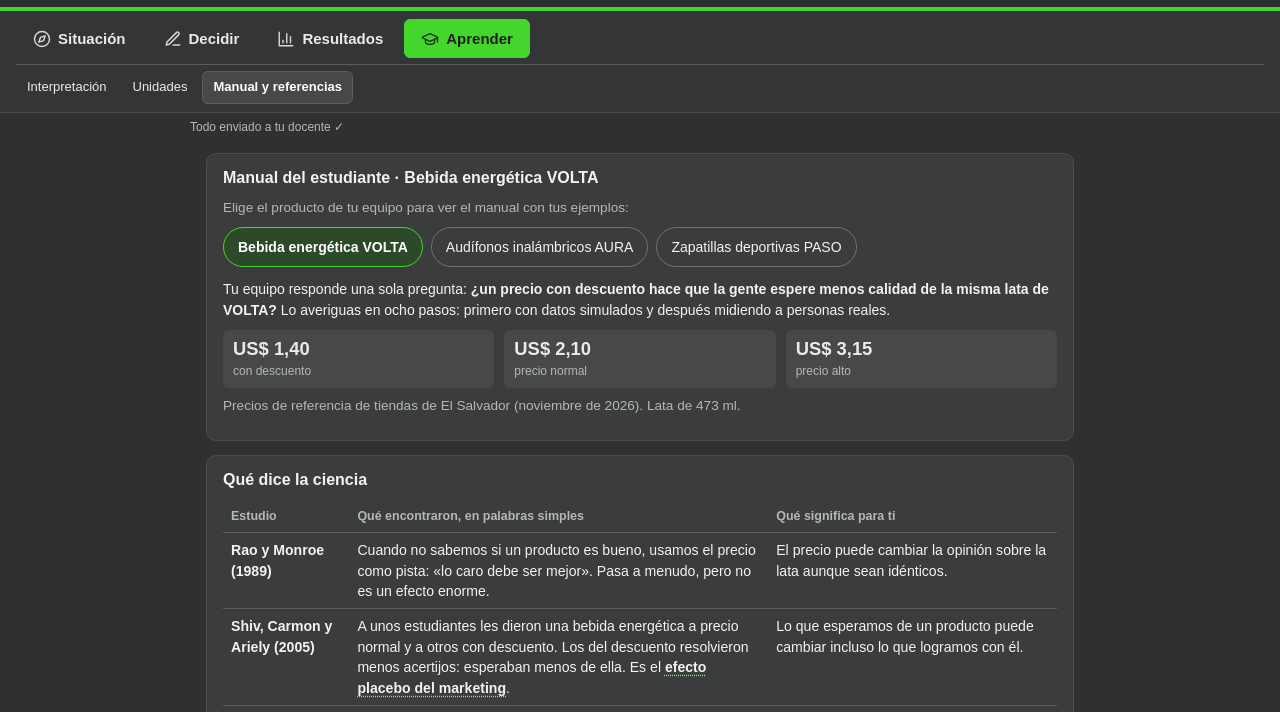
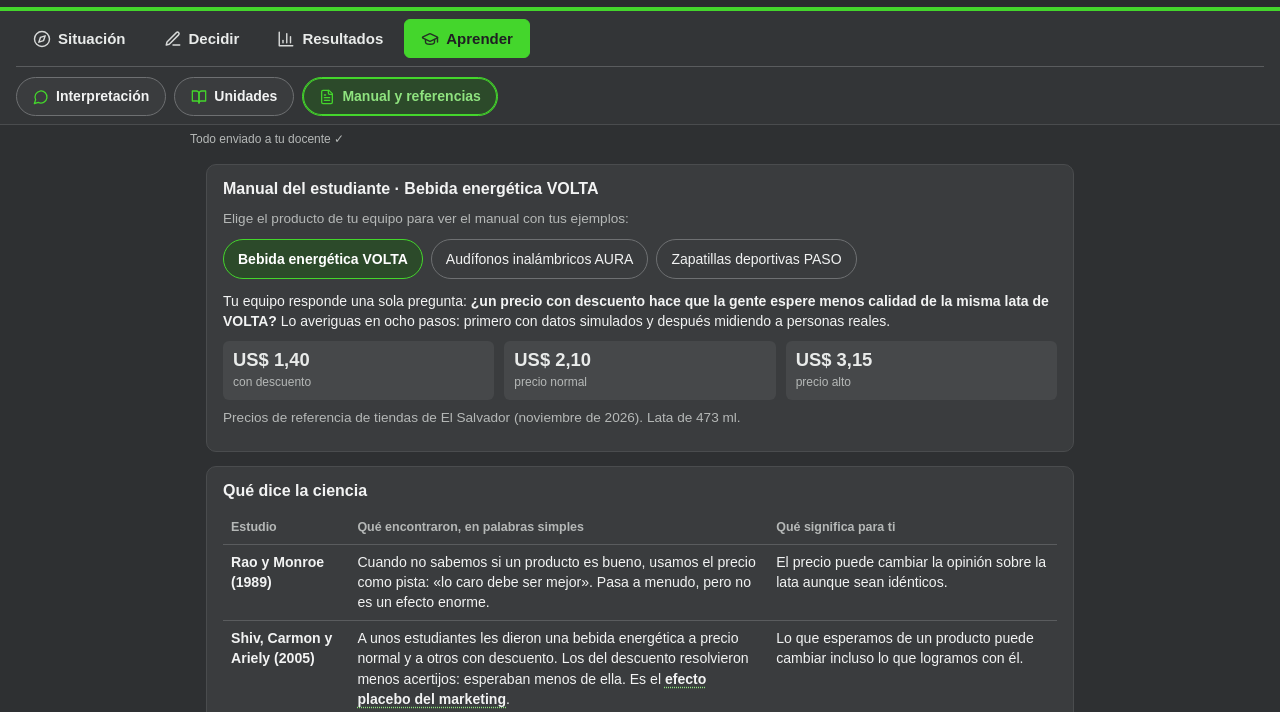
Before and after one commit to atilayasociados/simuladordeneurociencias, a plain HTML site: page index.html in a window 1280 px wide. Both pictures are taken after a click on the button "Ver Manual". Shown: the part 52-764 px from the top of the page. Drawn offline with nearby package versions, Linux system fonts and the light colour scheme.

Commit message:
Subpestañas más visibles: botones con borde, ícono y estado activo en verde
Co-Authored-By: Claude Opus 5.5 <noreply@anthropic.com>
Claude-Session: https://claude.ai/code/session_01CqwV8ZyvacdMH4EmvtSTJg

```diff
--- a/index.html
+++ b/index.html
@@ -550,6 +550,11 @@ body:not(.adm) .pjour a{color:#B5B8B7}body:not(.adm) .pjour a.cur{color:#fff}
 body:not(.adm) .pflow a,body:not(.adm) .pflow a b{color:#F2F3F3}body:not(.adm) .pflow a small{color:#B5B8B7}
 body:not(.adm) h2,body:not(.adm) h3,body:not(.adm) h4{color:#F2F3F3}
 body:not(.adm) .phero h2,body:not(.adm) .uhero h2{color:#fff}
+body:not(.adm) nav .sub{gap:8px;padding-top:10px;margin-top:8px}
+body:not(.adm) nav .sub a{display:inline-flex;align-items:center;gap:7px;background:#3A3C3E;border:1px solid #6E7072;border-radius:999px;padding:8px 16px;font-size:14px;font-weight:600;color:#F2F3F3;transition:border-color .15s,background .15s}
+body:not(.adm) nav .sub a .ico{width:16px;height:16px;color:#44D62C}
+body:not(.adm) nav .sub a:hover{border-color:#44D62C;background:#404244}
+body:not(.adm) nav .sub a.on{background:#2C4A2A;border-color:#44D62C;color:#8FE37F;box-shadow:inset 0 0 0 1px #44D62C}
 </style>
 </head><body>
 <header class="nopm">
@@ -982,13 +987,14 @@ setInterval(()=>{if(BACKEND&&pending())sync();},15000);
 window.addEventListener('online',()=>sync());
 
 /* ---------- navegación ---------- */
+const SICO={caso:'clip',equipo:'users',simular:'flask',experimento:'hand',resultados:'trend',comparar:'cmp',interpretacion:'msg',unidades:'book',manual:'doc',docente:'school'};
 const GICO={'Situación':'compass','Decidir':'pen','Resultados':'chart','Aprender':'grad','Docente':'school'};
 function currentTab(){if(DOCMODE)return 'docente';const h=(location.hash||'').slice(1);return VIEWS.includes(h)?h:'caso';}
 function showTab(){
   if(DOCMODE){VIEWS.forEach(x=>$('t-'+x).classList.toggle('hidden-tab',x!=='docente'));$('nav').innerHTML='';$('bar').hidden=true;$('status').hidden=true;if(!DTOK&&!demoOn&&AXM===null)AX_mostrar('ingresar');return;}
   const t=currentTab(),g=GROUPS.find(x=>x.v.some(y=>y[0]===t));
   VIEWS.forEach(x=>{$('t-'+x).classList.toggle('hidden-tab',x!==t||(x!=='docente'&&x!=='manual'&&x!=='unidades'&&!S.joined));});
-  $('nav').innerHTML='<div class="menu">'+GROUPS.map(x=>`<a href="#${x.v[0][0]}" class="${x===g?'on':''}"${x===g?' aria-current="page"':''}><span class="ico">${icoSvg(GICO[x.n]||'clip')}</span>${x.n}</a>`).join('')+'</div>'+(g.v.length>1?'<div class="sub">'+g.v.map(([id,n])=>`<a href="#${id}" class="${id===t?'on':''}">${n}</a>`).join('')+'</div>':'');
+  $('nav').innerHTML='<div class="menu">'+GROUPS.map(x=>`<a href="#${x.v[0][0]}" class="${x===g?'on':''}"${x===g?' aria-current="page"':''}><span class="ico">${icoSvg(GICO[x.n]||'clip')}</span>${x.n}</a>`).join('')+'</div>'+(g.v.length>1?'<div class="sub">'+g.v.map(([id,n])=>`<a href="#${id}" class="${id===t?'on':''}"${id===t?' aria-current="page"':''}><span class="ico">${icoSvg(SICO[id]||'doc')}</span>${n}</a>`).join('')+'</div>':'');
   if(!S.joined&&t!=='docente'&&t!=='manual'&&t!=='unidades'&&AXM===null)AX_mostrar(BACKEND?'ingresar':'practica');
   $('bar').hidden=!S.joined;
   document.body.classList.toggle('pm',!!(S.draft&&S.draft.pm&&S.joined));
```
Also changed, not shown: docente/index.html (+7 -1 lines).
